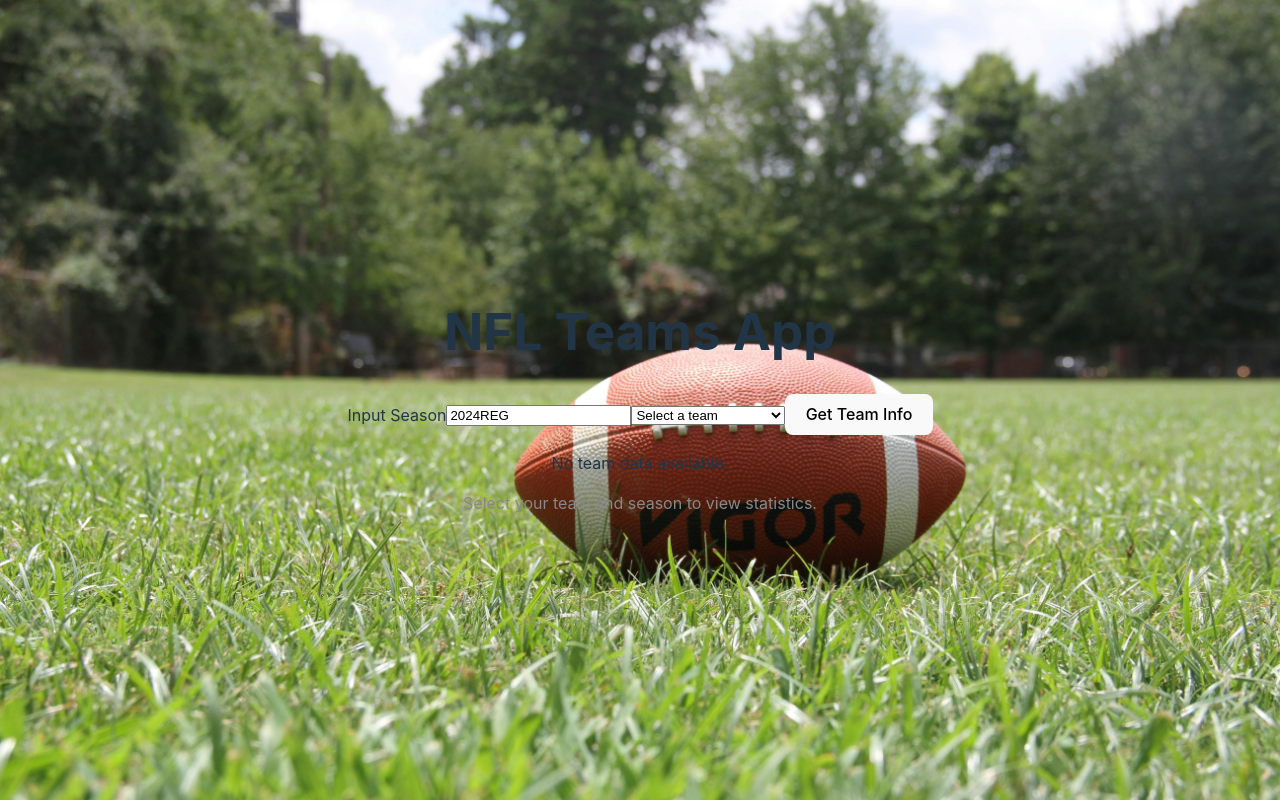
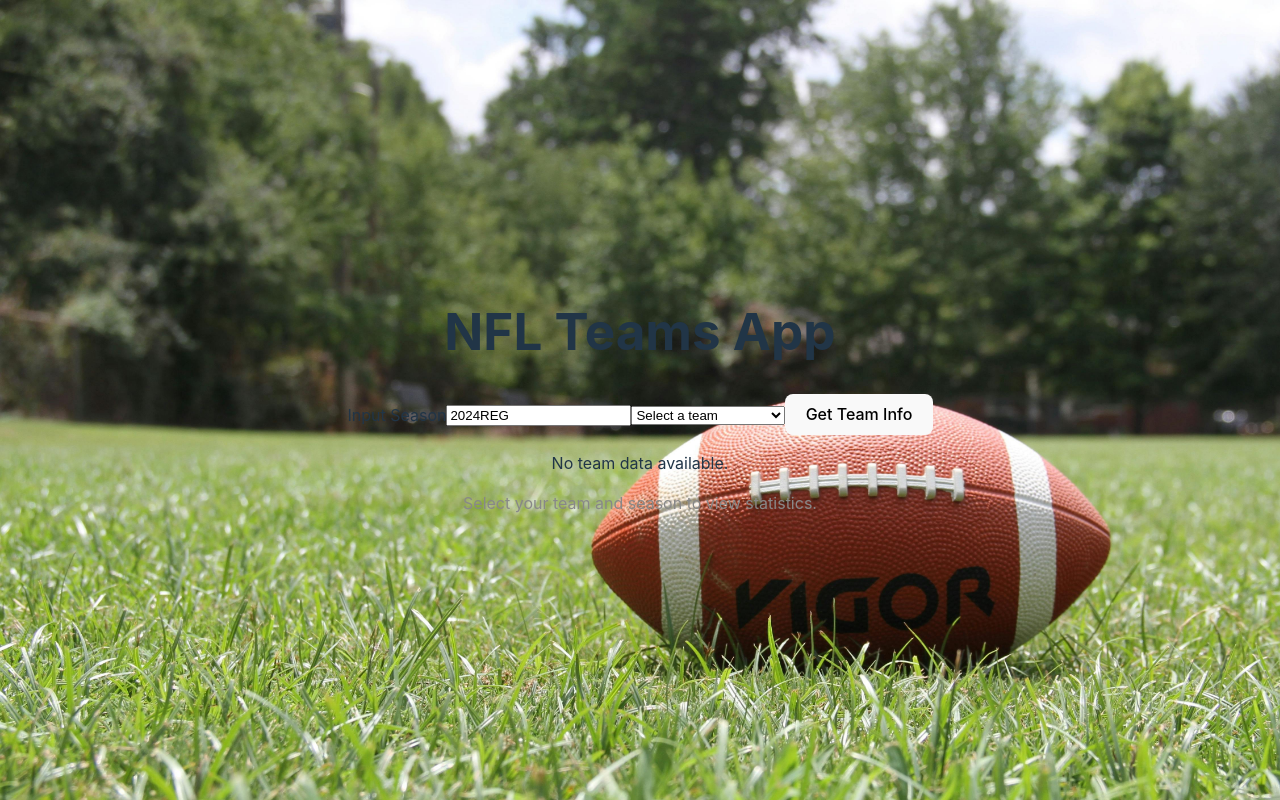
Before and after one commit to Allen-Craig/NFLApp, a React (Vite) app: page / in a window 1280 px wide. Built offline with nearby package versions, Linux system fonts and the light colour scheme.

Commit message:
Adjusted background image size and changed team-info text color

```diff
--- a/src/App.css
+++ b/src/App.css
@@ -6,10 +6,12 @@
 }
 body {
   background-image: url("./assets/football.jpg");
-  background-repeat: no-repeat, repeat;
-  background-size: cover;
+  background-size: 115%;
 }
 
+.team-info {
+  color: #eae6e6;
+}
 .logo {
   height: 6em;
   padding: 1.5em;
```
